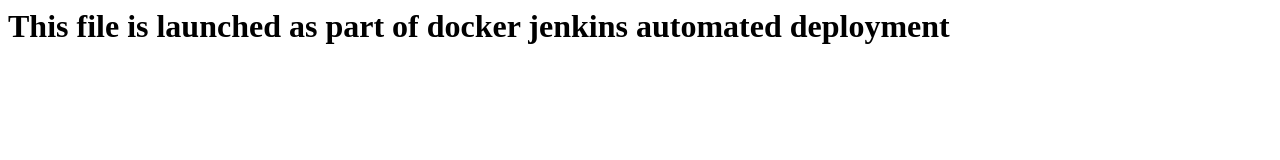
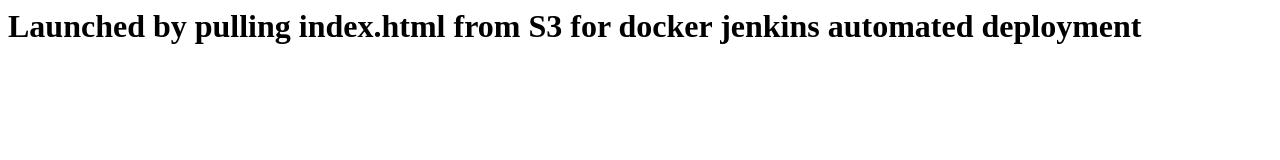
Before and after one commit to AnilNanda/dockerrepo, a plain HTML site: page index.html in a window 1280 px wide. Drawn offline with Linux system fonts and the light colour scheme.

Commit message:
Updated index.html for S3

```diff
--- a/index.html
+++ b/index.html
@@ -1 +1 @@
-<h1>This file is launched as part of docker jenkins automated deployment</h1>
+<h1>Launched by pulling index.html from S3 for docker jenkins automated deployment</h1>
```
